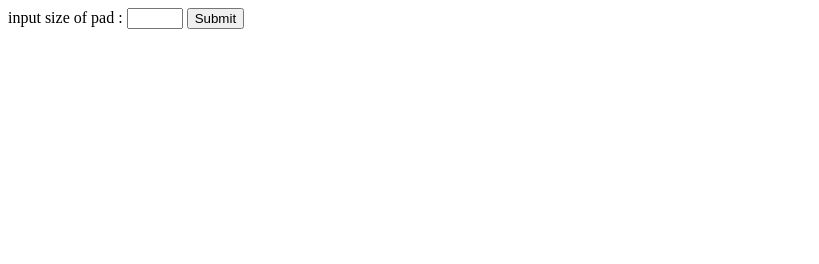
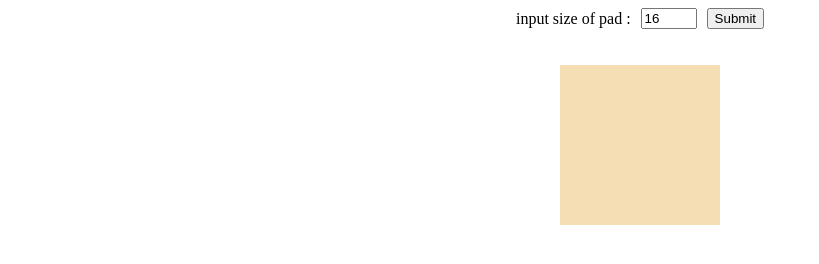
Before and after one commit to IbrahimGaberOfficial/Etch-a-Sketch, a plain HTML site: page index.html in a window 1280 px wide. Shown: the whole page, without its empty margins (0-819 px from the left). Drawn offline with Linux system fonts and the light colour scheme.

Commit message:
align both form and grid in the center of the page for good layout - start the grid with initial size of 16 x 16. - i will start in adding hover event for the grid elements.

```diff
--- a/index.html
+++ b/index.html
@@ -10,11 +10,13 @@
 </head>
 
 <body>
-    <form action="">
-        <label>input size of pad :</label>
+    <form class="form">
+        <label for="dimention">input size of pad :</label>
         <input type="number" id="dimention" name="dimention" min="10" max="64">
         <input id="submit-btn" type="submit">
     </form>
+    <br>
+    <br>
     <div id="grid-container">
 
     </div>
--- a/script.js
+++ b/script.js
@@ -2,9 +2,9 @@ let dimention = document.querySelector("#dimention");
 let submitBtn = document.querySelector("#submit-btn");
 let gridContainer = document.querySelector("#grid-container");
 
-submitBtn.addEventListener("click", (event) => {
-  event.preventDefault(); // prevent page loading
-
+function createGrid() {
+  if (dimention.value == "")
+     dimention.value = 16;
   // remove the old grid if existed
   while (gridContainer.hasChildNodes()) {
     gridContainer.removeChild(gridContainer.firstChild);
@@ -21,4 +21,10 @@ submitBtn.addEventListener("click", (event) => {
     gridElement.classList.add("grid-element");
     gridContainer.appendChild(gridElement);
   }
+}
+submitBtn.addEventListener("click", (event) => {
+  event.preventDefault(); // prevent page loading
+  createGrid();
 });
+
+createGrid();
--- a/style.css
+++ b/style.css
@@ -1,9 +1,18 @@
+.form{
+    display: flex;
+    align-items: center;
+    justify-content: center;
+    gap: 10px;
+
+}
 #grid-container{
-
     display: flex;
     flex-wrap: wrap;
     justify-content: center;
     align-items: center;
+    margin-left: auto;
+    margin-right: auto;
+
 
 }
 .grid-element{
```
